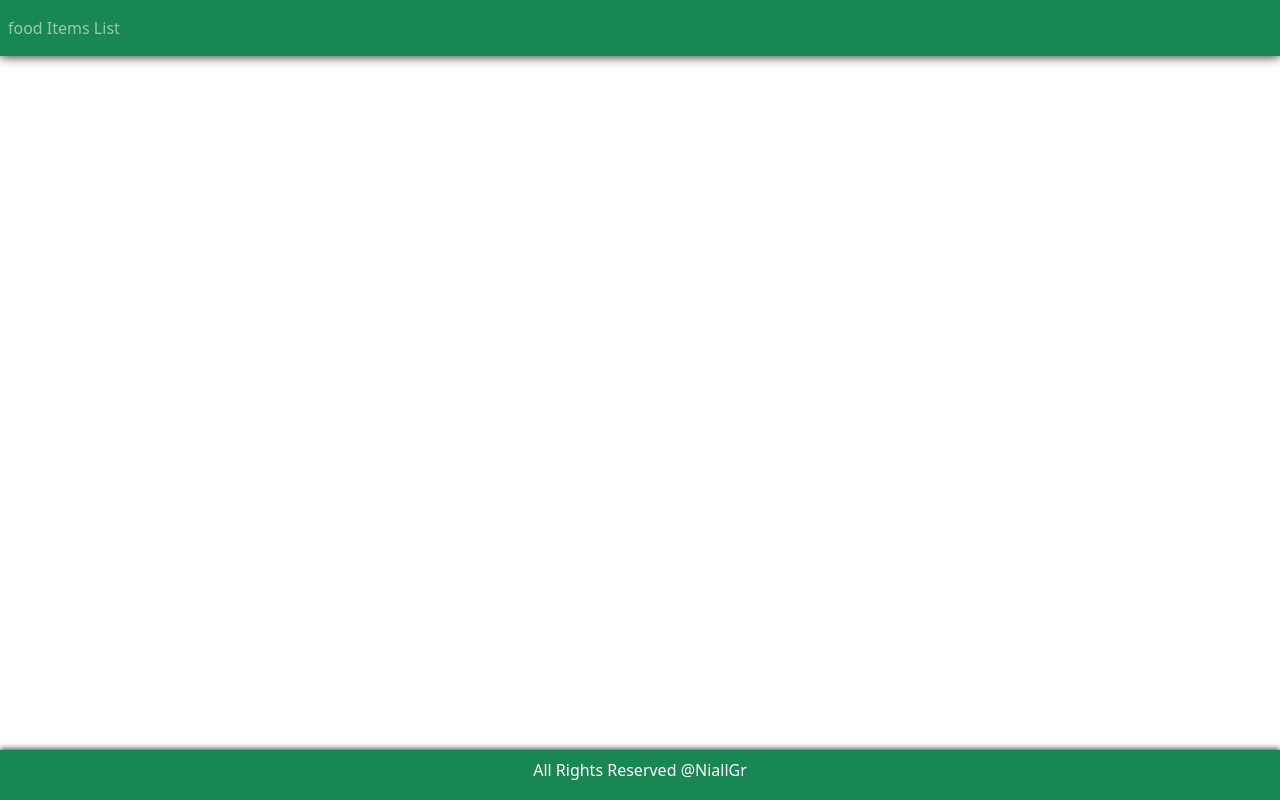
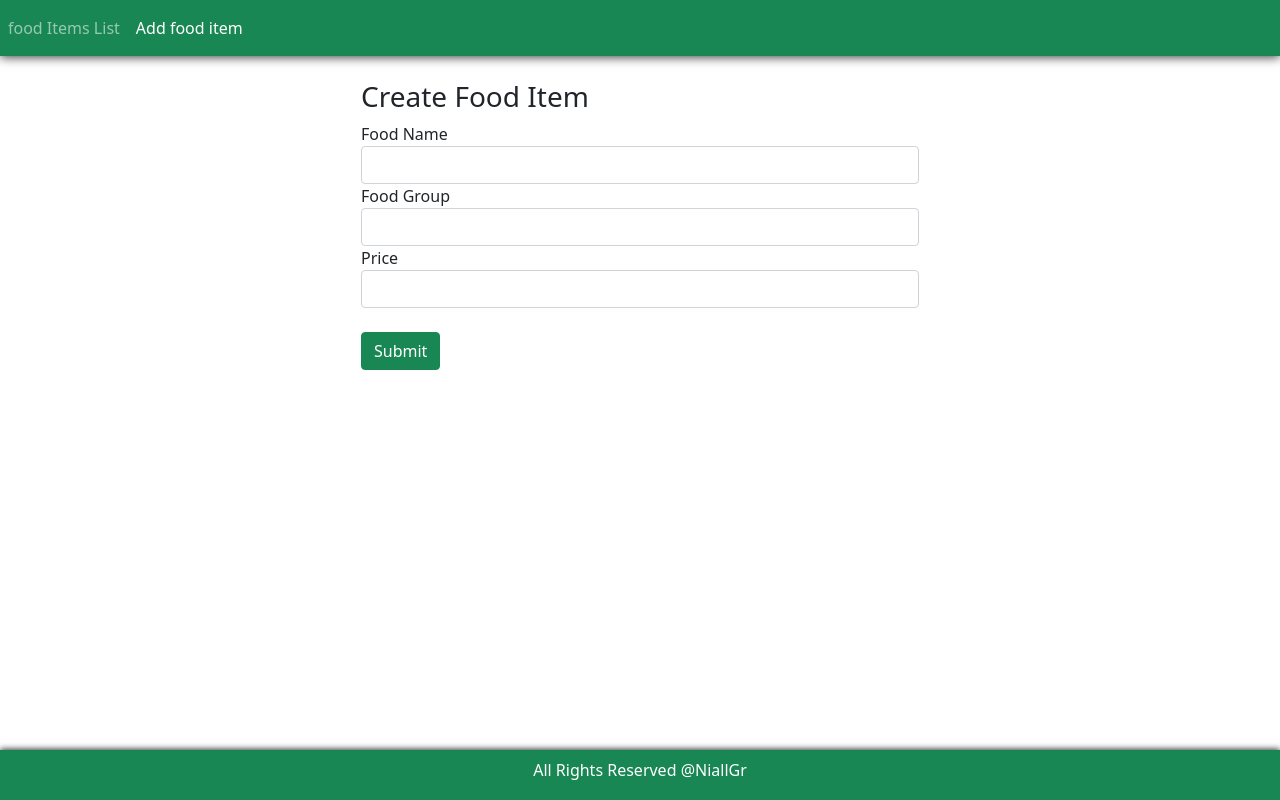
Before and after one commit to NiallGr/Angular-Frontend, an Angular app in the folder angular-frontend/: page /create-fooditem in a window 1280 px wide. Before the commit this address led to /. Built offline with nearby package versions, Linux system fonts and the light colour scheme.

Commit message:
Create Food Item

```diff
--- a/angular-frontend/src/app/app-routing.module.ts
+++ b/angular-frontend/src/app/app-routing.module.ts
@@ -1,9 +1,11 @@
 import { NgModule } from '@angular/core';
 import { RouterModule, Routes } from '@angular/router';
+import { CreateFooditemComponent } from './create-fooditem/create-fooditem.component';
 import { FoodItemListComponent } from './food-item-list/food-item-list.component';
 
 const routes: Routes = [
   {path: 'fooditems', component: FoodItemListComponent},
+  {path: 'create-fooditem', component: CreateFooditemComponent},
   {path: '', redirectTo: "fooditems", pathMatch: 'full'}
 ];
 
--- a/angular-frontend/src/app/app.component.html
+++ b/angular-frontend/src/app/app.component.html
@@ -4,6 +4,9 @@
         <ul class="navbar-nav">
             <li class="nav-item">
                 <a routerLink="fooditems" routerLinkActive="active" class="nav-link"> food Items List</a>
+            </li>
+            <li class="nav-item">
+                <a routerLink="create-fooditem" routerLinkActive="active" class="nav-link"> Add food item</a>
             </li>
         </ul>
 </nav>
--- /dev/null
+++ b/angular-frontend/src/app/create-fooditem/create-fooditem.component.html
@@ -0,0 +1,28 @@
+
+<div class="col-md-6 offset-md-3">
+<h3> Create Food Item</h3>
+
+<form (ngSubmit) = "onSubmit()">
+
+    <div class="form-group">
+        <label>Food Name</label>
+        <input type="text" class="form-control" id = "name"
+        [(ngModel)] ="fooditem.name" name = "name">
+    </div>
+
+    <div class="form-group">
+        <label>Food Group</label>
+        <input type="text" class="form-control" id = "foodGroup"
+        [(ngModel)] ="fooditem.foodGroup" name = "foodGroup">
+    </div>
+
+    <div class="form-group">
+        <label>Price</label>
+        <input type="text" class="form-control" id = "price"
+        [(ngModel)] ="fooditem.price" name = "price">
+    </div>
+
+    <button class="btn btn-success mt-4" type="submit">Submit</button>
+</form>
+
+</div>
--- /dev/null
+++ b/angular-frontend/src/app/create-fooditem/create-fooditem.component.ts
@@ -0,0 +1,34 @@
+import { Component, OnInit } from '@angular/core';
+import { Router } from '@angular/router';
+import { FoodItem } from '../food-item';
+import { FooditemService } from '../fooditem.service';
+
+@Component({
+  selector: 'app-create-fooditem',
+  templateUrl: './create-fooditem.component.html',
+  styleUrls: ['./create-fooditem.component.css']
+})
+export class CreateFooditemComponent implements OnInit {
+
+    fooditem: FoodItem = new FoodItem();
+  constructor(private foodItemService: FooditemService, private router: Router) { }
+
+  ngOnInit(): void {
+  }
+    saveFoodItem() {
+      this.foodItemService.createFooditem(this.fooditem).subscribe( data => {
+        console.log(data);
+      },
+      error => console.log(error));
+    }
+
+    goToFoodItemList() {
+      this.router.navigate(['/fooditems'])
+    };
+
+    onSubmit() {
+      console.log(this.fooditem)
+      this.saveFoodItem();
+      this.goToFoodItemList();
+    }
+}
--- a/angular-frontend/src/app/fooditem.service.ts
+++ b/angular-frontend/src/app/fooditem.service.ts
@@ -15,4 +15,8 @@ export class FooditemService {
   getfooditemsList(): Observable<FoodItem[]> {
  return this.httpClient.get<FoodItem[]>(`${this.baseURL}`);
   }
+
+  createFooditem(fooditem: FoodItem): Observable<Object> {
+    return this.httpClient.post(`${this.baseURL}`, fooditem);
+  }
 }
--- a/angular-frontend/src/styles.css
+++ b/angular-frontend/src/styles.css
@@ -1,7 +1,7 @@
 /* You can add global styles to this file, and also import other style files */
 @import "~bootstrap/dist/css/bootstrap.css";
 
-/* Header  */
+/* Header style */
 .header {
     -webkit-box-shadow: 0px 1px 10px rgb(53, 53, 53);
         -moz-box-shadow: 0px 1px 10px rgb(53, 53, 53);
```
Also changed, not shown: angular-frontend/src/app/app.module.ts (+8 -2 lines), angular-frontend/src/app/create-fooditem/create-fooditem.component.css (added), 1 other file (tests, documents, lock files or other folders).
